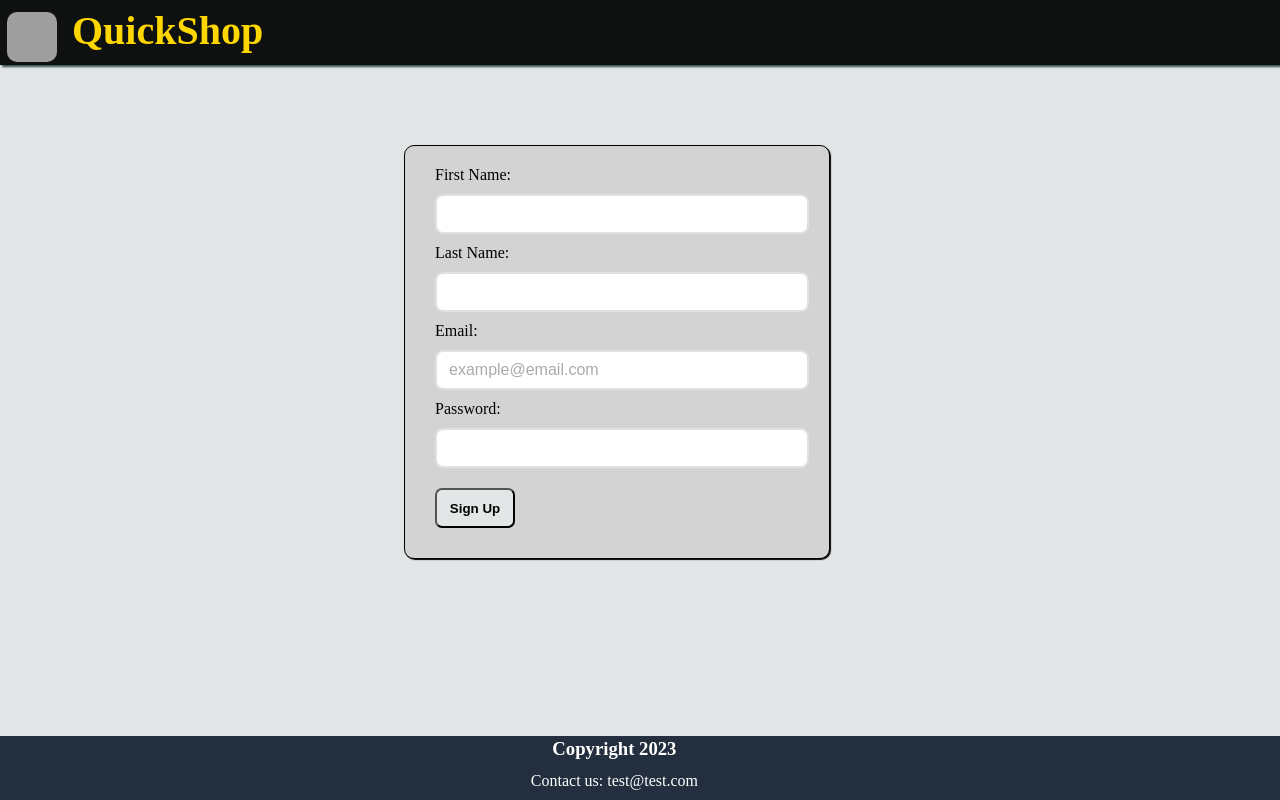
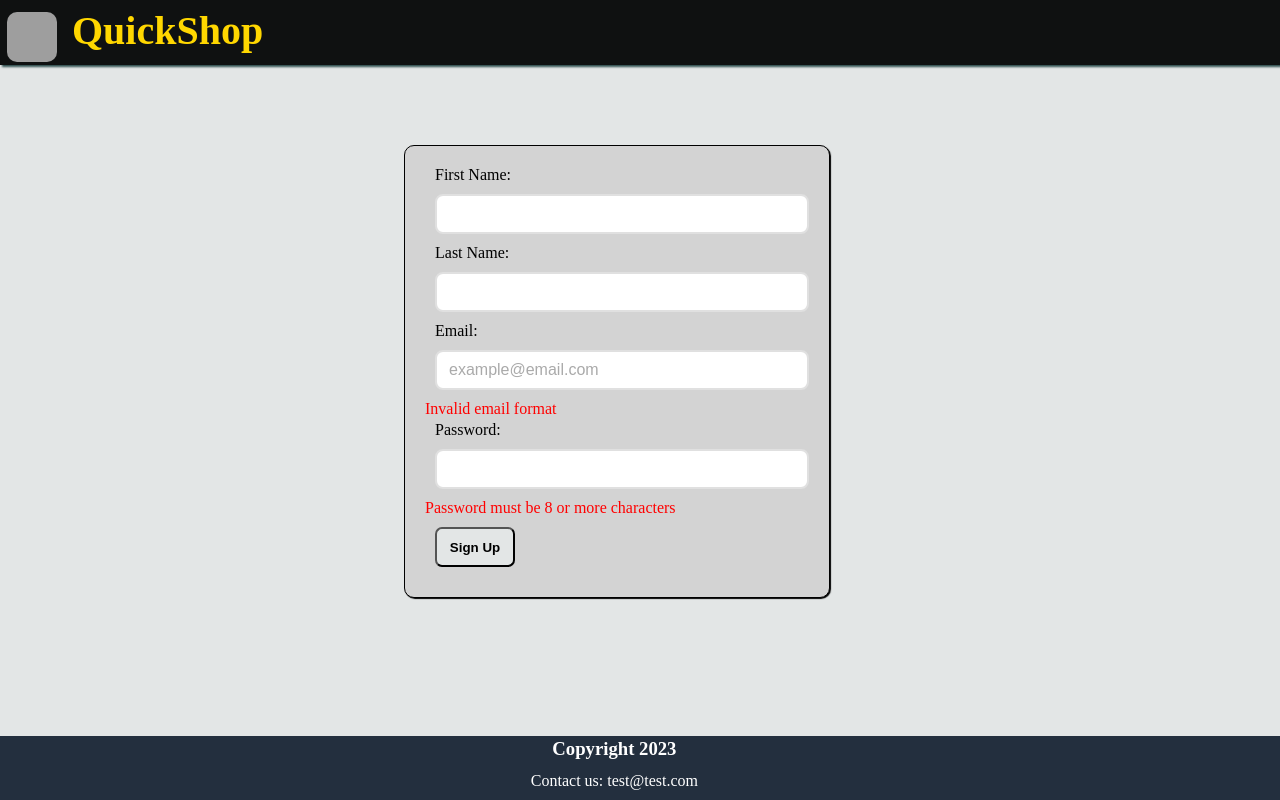
Before and after one commit to Starlightdoto/online-shop, a React (Create React App) app: page /sign-up in a window 1280 px wide. Both pictures are taken after a click on the button "Sign Up". Built offline with nearby package versions, Linux system fonts and the light colour scheme; no server answers; grey boxes are pictures that could not be loaded.

Commit message:
added validation for sign up fields

```diff
--- a/src/components/SignUpCard.tsx
+++ b/src/components/SignUpCard.tsx
@@ -6,14 +6,19 @@ import {useTranslation} from 'react-i18next';
 interface SignUpCardProps {
     email: string,
     password: string,
-    firstName: string,
-    lastName: string,
     setEmail: React.Dispatch<React.SetStateAction<string>>,
     setPassword:React.Dispatch<React.SetStateAction<string>>,
     setFirstName:React.Dispatch<React.SetStateAction<string>>,
     setLastName:React.Dispatch<React.SetStateAction<string>>,
-    // @ts-ignore
-    signUpUser,
+    signUpUser : any,
+    validateEmail: any,
+    validatePassword: any,
+    validateFirstName: any,
+    validateLastName: any,
+    emailError: string | null,
+    passwordError: string | null,
+    firstNameError: string | null,
+    lastNameError: string | null,
 }
 
 const SignUpCard:FC<SignUpCardProps> = (props) => {
@@ -21,16 +26,24 @@ const SignUpCard:FC<SignUpCardProps> = (props) => {
             password,
             setEmail,
             setPassword,
-            signUpUser, firstName, lastName, setLastName, setFirstName} = props;
+            signUpUser,
+            setLastName, setFirstName,
+            validateEmail, validatePassword,
+            emailError, passwordError,
+            firstNameError, validateFirstName, validateLastName, lastNameError } = props;
     const {t, i18n} = useTranslation();
 
 
     return (
         <div className={"profileCardEdit"}>
-            <GenericDetailsInput signUpData={password} setSignUpData={setFirstName} labelName={("First Name")} type={"fName"} />
-            <GenericDetailsInput signUpData={password} setSignUpData={setLastName} labelName={("Last Name")} type={"lName"} />
-            <GenericDetailsInput signUpData={email} setSignUpData={setEmail}  placeholder={"example@email.com"} labelName={("Email")} type={"email"} />
-            <GenericDetailsInput signUpData={password} setSignUpData={setPassword} labelName={("Password")} type={"password"} />
+            <GenericDetailsInput onBlurFunction={validateFirstName} signUpData={password} setSignUpData={setFirstName} labelName={("First Name")} type={"fName"} />
+            {firstNameError && <span style={{color:'red', display:"block", marginBottom:"3px"}}>{firstNameError}</span>}
+            <GenericDetailsInput onBlurFunction={validateLastName} signUpData={password} setSignUpData={setLastName} labelName={("Last Name")} type={"lName"} />
+            {lastNameError && <span style={{color:'red', display:"block", marginBottom:"3px"}}>{lastNameError}</span>}
+            <GenericDetailsInput onBlurFunction={validateEmail} signUpData={email} setSignUpData={setEmail}  placeholder={"example@email.com"} labelName={("Email")} type={"email"} />
+            {emailError && <span style={{color:'red', display:"block", marginBottom:"3px"}}>{emailError}</span>}
+            <GenericDetailsInput onBlurFunction={validatePassword} signUpData={password} setSignUpData={setPassword} labelName={("Password")} type={"password"} />
+            {passwordError && <span style={{color:'red', display:"block"}}>{passwordError}</span>}
             <Button onClick={signUpUser}  className={"default"} buttonText={t("Sign Up")}/>
         </div>
     );
--- a/src/components/ui-components/GenericDetailsInput.tsx
+++ b/src/components/ui-components/GenericDetailsInput.tsx
@@ -1,22 +1,23 @@
 import React, {FC, useState} from 'react';
 
-interface BillingDetailsInputProps {
+interface GenericDetailsInputProps {
     labelName:string,
     type: string,
     placeholder?:string,
     signUpData?: string,
     setSignUpData?: React.Dispatch<React.SetStateAction<string>>,
+    onBlurFunction?: any,
 }
 
-const GenericDetailsInput:FC<BillingDetailsInputProps> = (props) => {
-    const {labelName, type, placeholder, signUpData, setSignUpData} = props;
+const GenericDetailsInput:FC<GenericDetailsInputProps> = (props) => {
+    const {labelName, type, placeholder, signUpData, setSignUpData, onBlurFunction} = props;
 
     const [fieldValue, setFieldValue] = useState<string>('');
 
     return (
         <div>
             <label className={"detailsInputLabel"} htmlFor={"detailsInput"}>{labelName}: </label>
-            <input required={type === "email" || type === "password"} onChange={(e) => {
+            <input onBlur={onBlurFunction} onChange={(e) => {
                 setFieldValue(e.target.value);
                 if(setSignUpData) {
                     setSignUpData(e.target.value);
--- a/src/routes/SignUpPage.tsx
+++ b/src/routes/SignUpPage.tsx
@@ -20,9 +20,53 @@ const SignUpPage:FC<SignUpPageProps> = (props) => {
     const [firstName, setFirstName] = useState<string>("");
     const [lastName, setLastName] = useState<string>("");
     const [error, setError] = useState<string | null>(null);
+    const [emailError, setEmailError] = useState<string | null>(null);
+    const [passwordError, setPasswordError] = useState<string | null>(null);
+    const [firstNameError, setFirstNameError] = useState<string | null>(null);
+    const [lastNameError, setLastNameError] = useState<string | null>(null);
+
+    const validateEmail = () => {
+        const emailRegex = /^[a-zA-Z0-9._-]+@[a-zA-Z0-9.-]+\.[a-zA-Z]{2,4}$/;
+        if(!emailRegex.test(email)) {
+            setEmailError('Invalid email format');
+            return false;
+        }
+        setEmailError(null);
+        return true;
+    }
+
+    const validatePassword = () => {
+        if(password.length < 8) {
+            setPasswordError('Password must be 8 or more characters');
+            return false;
+        }
+        setPasswordError(null);
+        return true;
+    }
+
+    const validateFirstName = () => {
+        if(firstName.length < 1) {
+            setFirstNameError('Cannot be blank');
+            return false;
+        }
+        setFirstNameError(null);
+        return true;
+    }
+
+    const validateLastName = () => {
+        if(lastName.length < 1) {
+            setLastNameError('Cannot be blank');
+            return false;
+        }
+        setLastNameError(null);
+        return true;
+    }
 
 
     const signUpUser = async () => {
+        const isEmailValid = validateEmail();
+        const isPassWordValid = validatePassword();
+        if(isEmailValid && isPassWordValid) {
             try {
                 const response = await createUserWithEmailAndPassword(auth, email, password);
                 const user = response.user;
@@ -44,15 +88,24 @@ const SignUpPage:FC<SignUpPageProps> = (props) => {
                 setError(err.message);
             }
         }
+    }
 
     return (
         <div>
             <Navbar isOnMainPage={false} isOnLogin={true}/>
-            <SignUpCard firstName={firstName} lastName={lastName}
-                        setFirstName={setFirstName} setLastName={setLastName}
+            <SignUpCard setFirstName={setFirstName} setLastName={setLastName}
                         signUpUser={signUpUser} email={email}
                         password={password} setEmail={setEmail}
-                        setPassword={setPassword} />
+                        setPassword={setPassword}
+                        validatePassword={validatePassword}
+                        validateEmail={validateEmail}
+                        emailError={emailError}
+                        passwordError={passwordError}
+                        firstNameError={firstNameError}
+                        lastNameError={lastNameError}
+                        validateFirstName={validateFirstName}
+                        validateLastName={validateLastName}
+            />
             <Footer/>
         </div>
     );
```
Lines whose indentation alone changed are shown as unchanged.
